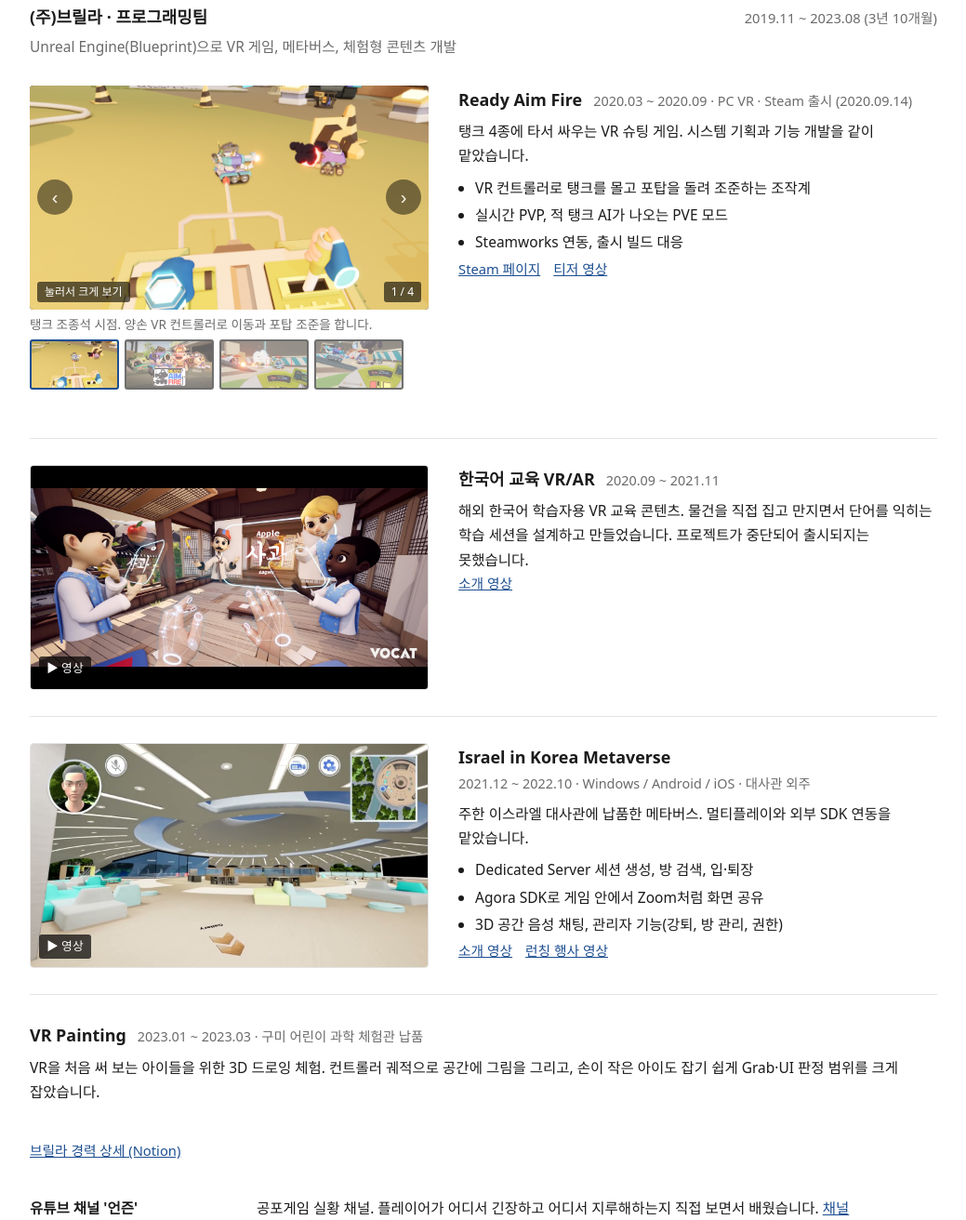
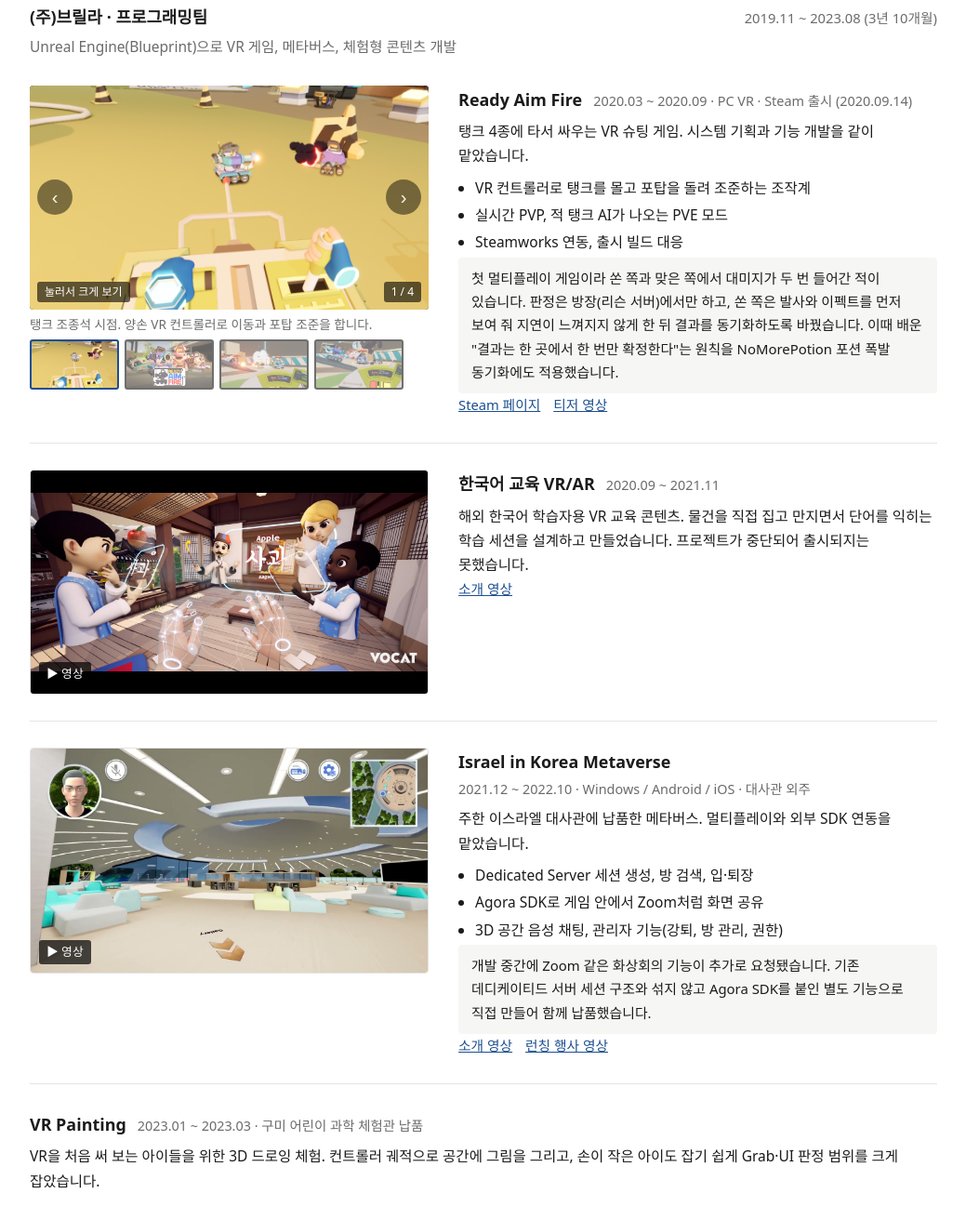
Before and after one commit to Enzeun/Enzeun.github.io, a plain HTML site: page index.html in a window 1280 px wide. Shown: the part 1392-2704 px from the top of the page at 93% size, without its empty margins (120-1159 px from the left). Drawn offline with Linux system fonts and the light colour scheme; a web font is replaced by a local one.

Commit message:
[Update] 브릴라 프로젝트에 대미지 판정·화상회의 추가 경험 단락 추가
Co-Authored-By: Claude Opus 5.5 <noreply@anthropic.com>

```diff
--- a/index.html
+++ b/index.html
@@ -243,6 +243,7 @@ window.addEventListener('afterprint',function(){var s=document.getElementById('p
         <li>실시간 PVP, 적 탱크 AI가 나오는 PVE 모드</li>
         <li>Steamworks 연동, 출시 빌드 대응</li>
       </ul>
+      <p class="note">첫 멀티플레이 게임이라 쏜 쪽과 맞은 쪽에서 대미지가 두 번 들어간 적이 있습니다. 판정은 방장(리슨 서버)에서만 하고, 쏜 쪽은 발사와 이펙트를 먼저 보여 줘 지연이 느껴지지 않게 한 뒤 결과를 동기화하도록 바꿨습니다. 이때 배운 "결과는 한 곳에서 한 번만 확정한다"는 원칙을 NoMorePotion 포션 폭발 동기화에도 적용했습니다.</p>
       <p class="links"><a href="https://store.steampowered.com/app/1330290/READY_AIM_FIRE/" target="_blank" rel="noopener">Steam 페이지</a><a href="https://youtu.be/xygY920VEc8" target="_blank" rel="noopener">티저 영상</a></p>
     </div>
   </div>
@@ -266,6 +267,7 @@ window.addEventListener('afterprint',function(){var s=document.getElementById('p
         <li>Agora SDK로 게임 안에서 Zoom처럼 화면 공유</li>
         <li>3D 공간 음성 채팅, 관리자 기능(강퇴, 방 관리, 권한)</li>
       </ul>
+      <p class="note">개발 중간에 Zoom 같은 화상회의 기능이 추가로 요청됐습니다. 기존 데디케이티드 서버 세션 구조와 섞지 않고 Agora SDK를 붙인 별도 기능으로 직접 만들어 함께 납품했습니다.</p>
       <p class="links"><a href="https://youtu.be/IEMqf7EgNb8" target="_blank" rel="noopener">소개 영상</a><a href="https://youtu.be/ZEMW-hGxPN0" target="_blank" rel="noopener">런칭 행사 영상</a></p>
     </div>
   </div>
```
